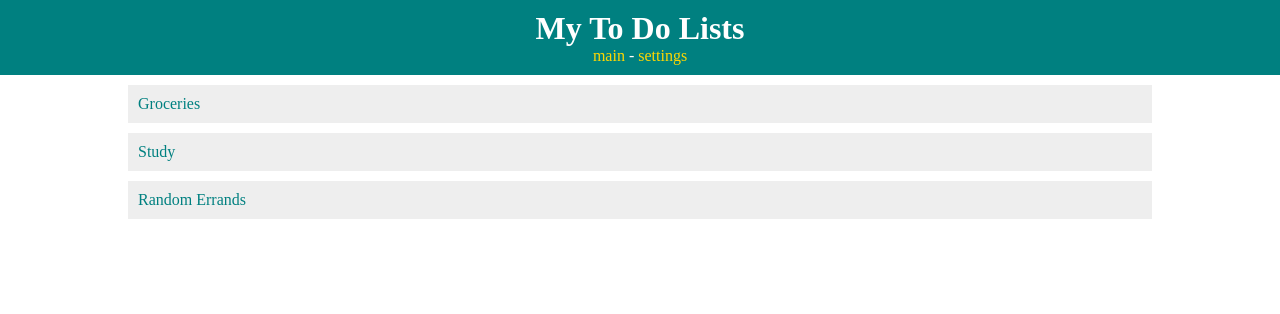
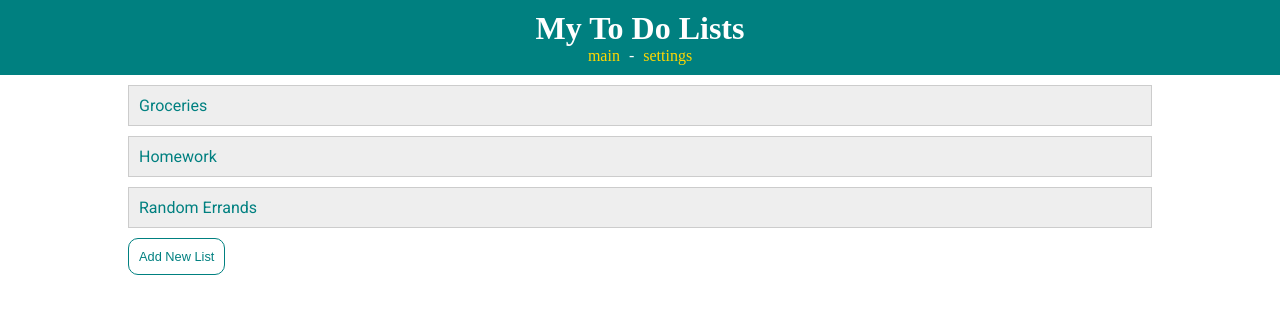
Before and after one commit to cjolson/week4_lab, a plain HTML site: page index.html in a window 1280 px wide. Drawn offline with Linux system fonts and the light colour scheme.

Commit message:
Added JS buttons

```diff
--- a/index.html
+++ b/index.html
@@ -1,21 +1,23 @@
-<!-- TEST -->
 <!DOCTYPE html>
 <html>
 <head>
-    <title>ToDo App</title>
+    <title>To Do App</title>
     <meta charset="UTF-8">
     <!-- styles -->
     <link rel="stylesheet" type="text/css" href="style.css">
     <!-- fonts -->
-    <link href="https://fonts.googleapis.com/css?family=Roboto|Roboto+Slab" rel="stylesheet">
+    <link href="https://fonts.googleapis.com/css?family=Roboto" rel="stylesheet">
+    <!-- javascript -->
+    <script src="main.js" type="text/javascript"></script>
 </head>
 
 <body>
+    <div id="container">
         <header>
             <h1>My To Do Lists</h1>
             <nav>
                 <a href="index.html">main</a> -
-            <a href="settings.html">settings</a>
+                <a href="index.html">settings</a>
             </nav>
         </header>
 
@@ -25,14 +27,16 @@
             </div>
 
             <div class="list">
-            Study
+                <a href="list.html">Homework</a>
             </div>
 
             <div class="list">
-            Random Errands
+                <a href="list.html">Random Errands</a>
             </div>
+            <button onclick="addNewList()">Add New List</button>
         </div>
 
+        </div>
 </body>
 
 </html>
--- /dev/null
+++ b/main.js
@@ -0,0 +1,4 @@
+function addNewList() {
+    alert('hello world alert');
+    console.log('hello world console');
+}
--- a/style.css
+++ b/style.css
@@ -1,19 +1,23 @@
 body {
     margin: 0;
+    font-family: 'Roboto', sans-serif;
     color: teal;
 }
 
 /*********** HEADER ************/
+
 header {
-    text-align: center;
-    padding: 10px;
+    font-family: 'Roboto Slab', serif;
     background-color: teal;
     color: white;
+    padding: 10px;
+    text-align: center;
 }
 
 header a {
     color: gold;
     text-decoration: none;
+    padding: 5px;
 }
 
 h1 {
@@ -21,24 +25,41 @@ h1 {
 }
 
 /*********** LISTS ************/
+
 #todo-lists {
     margin: 0 auto;
+    padding-top: 10px;
     width: 80%;
-    padding-top: 10px;
 }
 
 .list {
+    background-color: #eee;
+    border: 1px solid #ccc;
     padding: 10px;
     margin-bottom: 10px;
-    background-color: #eeeeee;
-    border: #cccccc;
 }
 
 .list a {
+    text-decoration: none;
     color: teal;
-    text-decoration: none;
 }
 
 .list-title {
+    font-size: 2em;
+    font-weight: bold;
     margin-left: 20px;
 }
+
+button {
+    border-radius: 10px;
+    background-color: white;
+    border: 1px solid teal;
+    padding: 10px;
+    color: teal;
+    font-size: 0.8em;
+}
+
+input {
+    padding: 10px;
+    font-size: 0.8em;
+}
```
Also changed, not shown: list.html (+8 -5 lines). Lines whose indentation alone changed are shown as unchanged.
